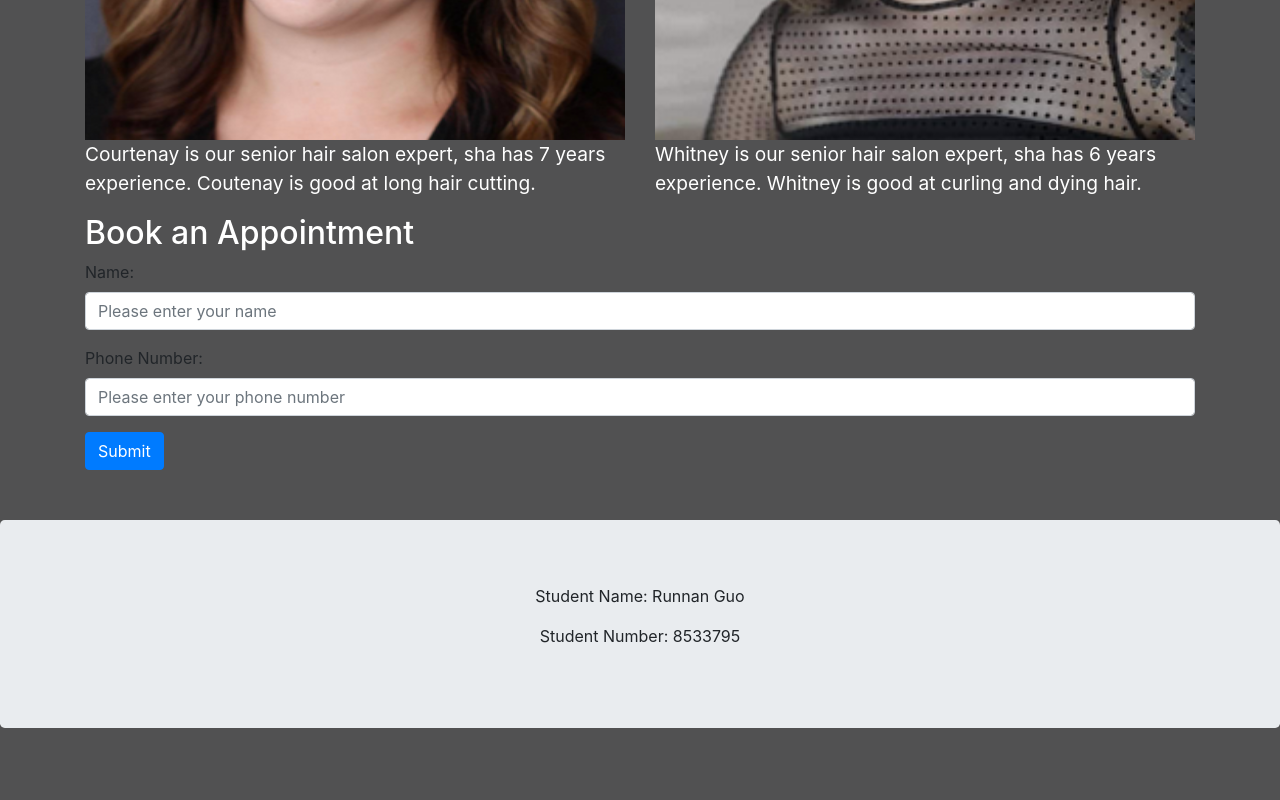
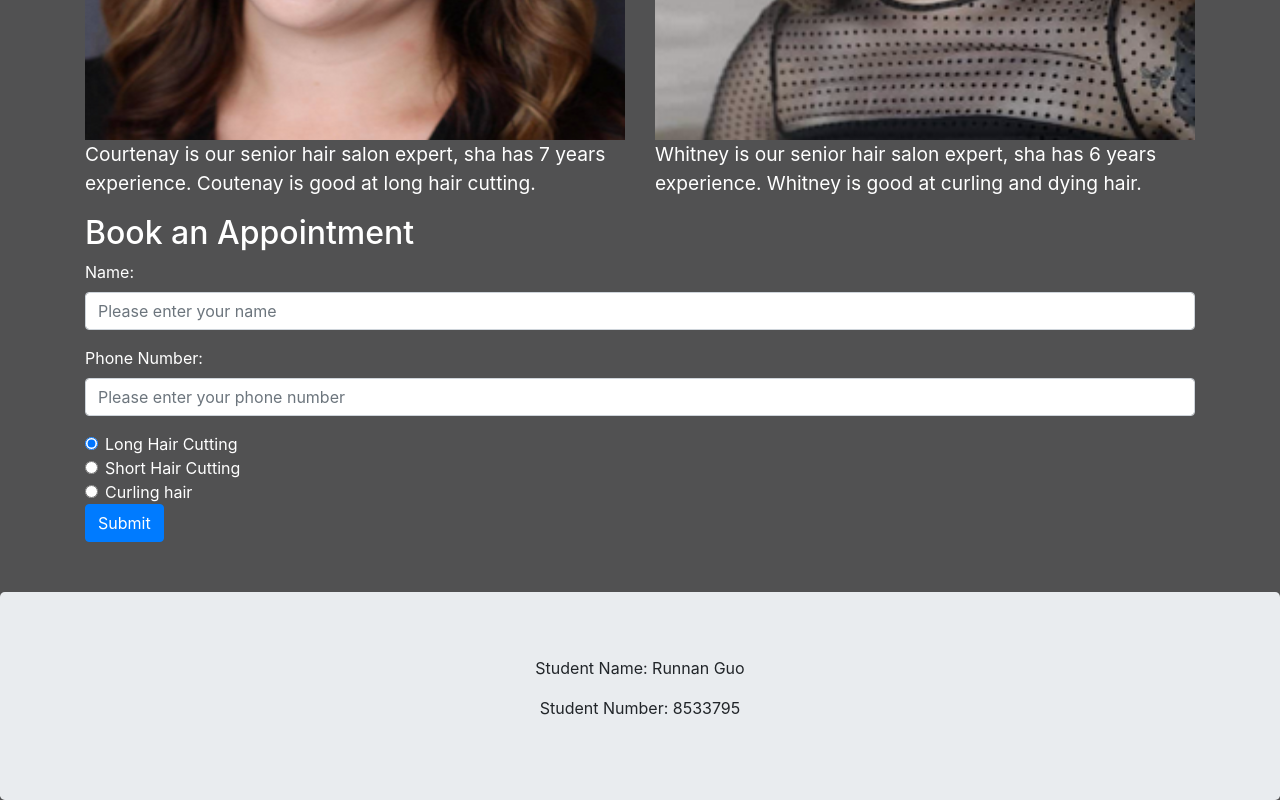
Before and after one commit to Runnan1997/bootstrapLab4.github.io, a plain HTML site: page index.html in a window 1280 px wide. Shown: the part 1641-2441 px from the top of the page. Before the commit the page ends 2369 px from the top, so only its background shows below. Drawn offline with nearby package versions, Linux system fonts and the light colour scheme.

Commit message:
changed index.html

```diff
--- a/index.html
+++ b/index.html
@@ -116,12 +116,32 @@
     <div class="reservation" style="margin-bottom:50px">
       <form action="/action_page.php">
         <div class="form-group">
-          <label for="Name">Name:</label>
+          <label for="Name" style="color:white;">Name:</label>
           <input type="Name" class="form-control" placeholder="Please enter your name" id="name">
         </div>
         <div class="form-group">
-          <label for="phone">Phone Number:</label>
+          <label for="phone" style="color:white;">Phone Number:</label>
           <input type="phone" class="form-control" placeholder="Please enter your phone number" id="phone">
+        </div>
+
+        <div class="form-check">
+          <input class="form-check-input" type="radio" name="exampleRadios" id="exampleRadios1" value="option1" checked>
+          <label class="form-check-label" for="exampleRadios1" style="color:white;">
+          Long Hair Cutting
+          </label><br>
+        </div>
+        <div class="form-check">
+          <input class="form-check-input" type="radio" name="exampleRadios" id="exampleRadios2" value="option2">
+          <label class="form-check-label" for="exampleRadios2" style="color:white;">
+          Short Hair Cutting
+          </label><br>
+        </div>
+
+        <div class="form-check">
+          <input class="form-check-input" type="radio" name="exampleRadios" id="exampleRadios3" value="option3">
+          <label class="form-check-label" for="exampleRadios3" style="color:white;">
+          Curling hair
+          </label><br>
         </div>
         <button type="submit" class="btn btn-primary">Submit</button>
       </form>
@@ -135,6 +155,5 @@
   <p>Student Number: 8533795</p>
 </div>
 
-
 </body>
 </html>
```
